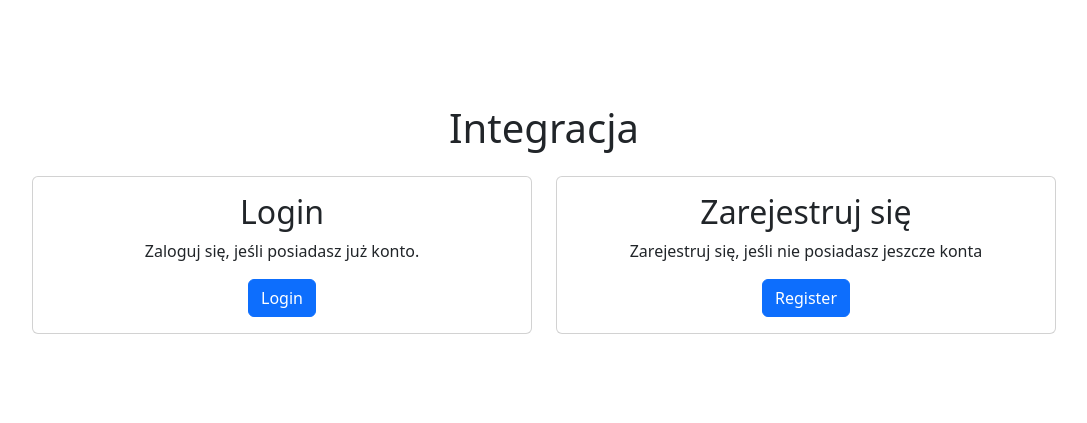
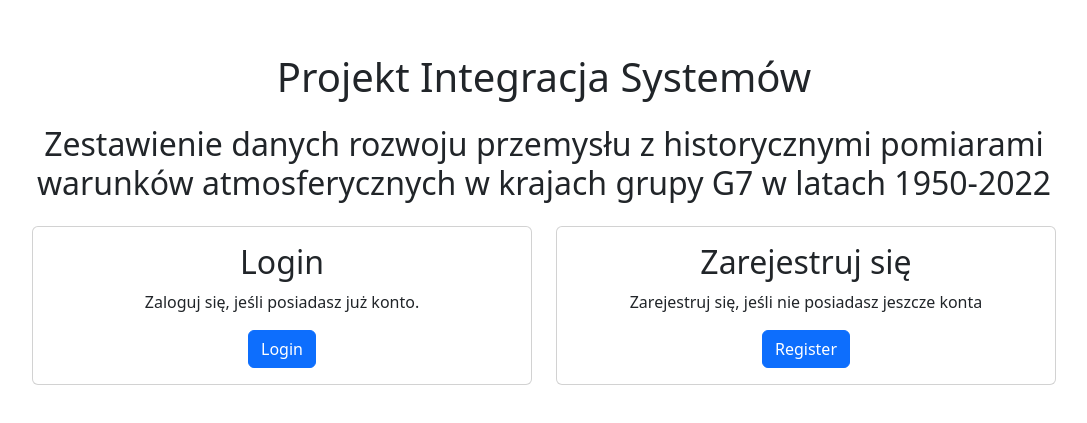
Before and after one commit to nqriver/industry-environment-front, a React (Create React App) app: page / in a window 1280 px wide. Shown: the part 171-594 px from the top of the page, without its empty margins (96-1183 px from the left). Built offline with nearby package versions, Linux system fonts and the light colour scheme.

Commit message:
Change homepage

```diff
--- a/src/components/HomePage.js
+++ b/src/components/HomePage.js
@@ -6,7 +6,8 @@
     return (
         <div className="home-container">
             <div className="content">
-                <h1 className="text-center mb-4">Integracja</h1>
+                <h1 className="text-center mb-4">Projekt Integracja Systemów</h1>
+                <h2 className="text-center mb-4">Zestawienie danych rozwoju przemysłu z historycznymi pomiarami warunków atmosferycznych w krajach grupy G7 w latach 1950-2022</h2>
                 <div className="row">
                     <div className="col-md-6">
                         <div className="card text-center">
```
